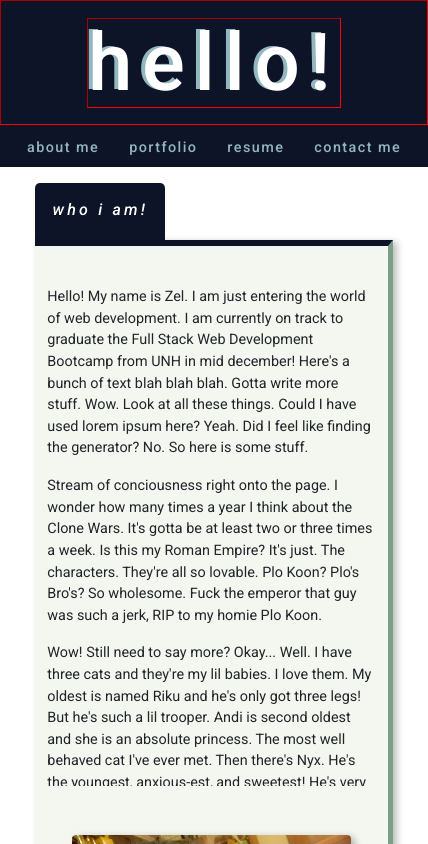
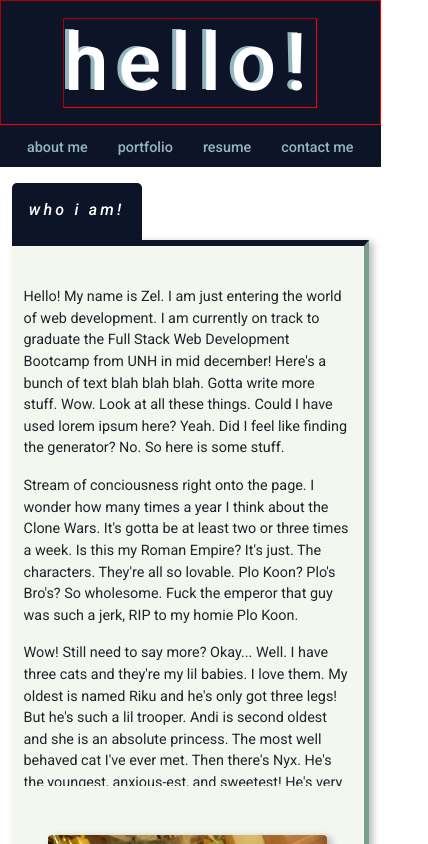
Before and after one commit to zelstart/react-portfolio, a React (Vite) app in the folder react-portfolio/: page / in a window 390 px wide. Shown: the top 844 px of the page, 428 px wide, since content can reach past the window. Built offline with nearby package versions, Linux system fonts and the light colour scheme.

Commit message:
changed a class

```diff
--- a/react-portfolio/src/components/Nav/Nav.css
+++ b/react-portfolio/src/components/Nav/Nav.css
@@ -23,7 +23,7 @@ nav {
 
 /* SMALLER SCREENS */
 @media (max-width: 768px) {
-a {
+.navlink {
     font-size: .9rem;
     letter-spacing: 0;
     margin: 0px 15px;
```
